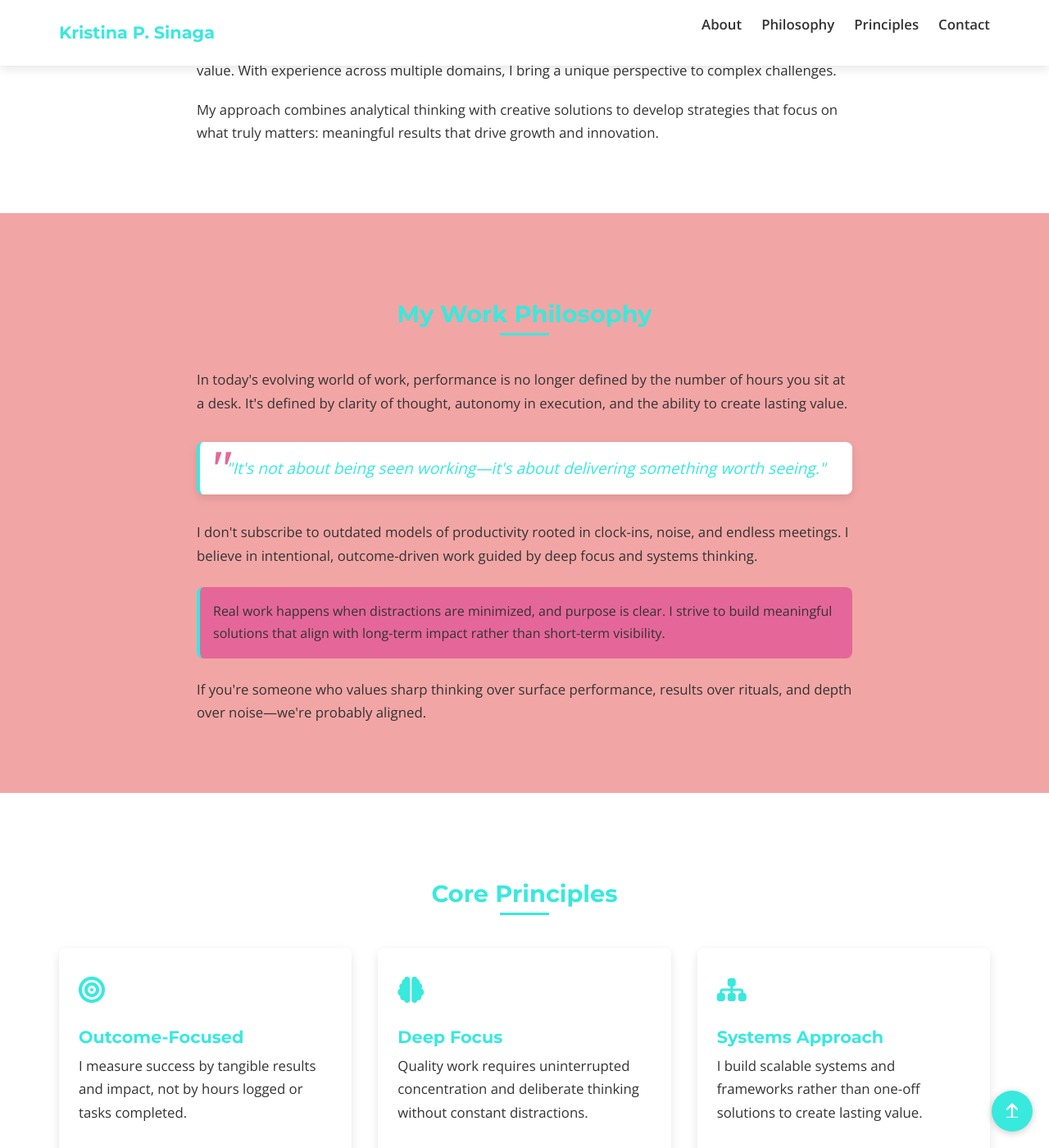
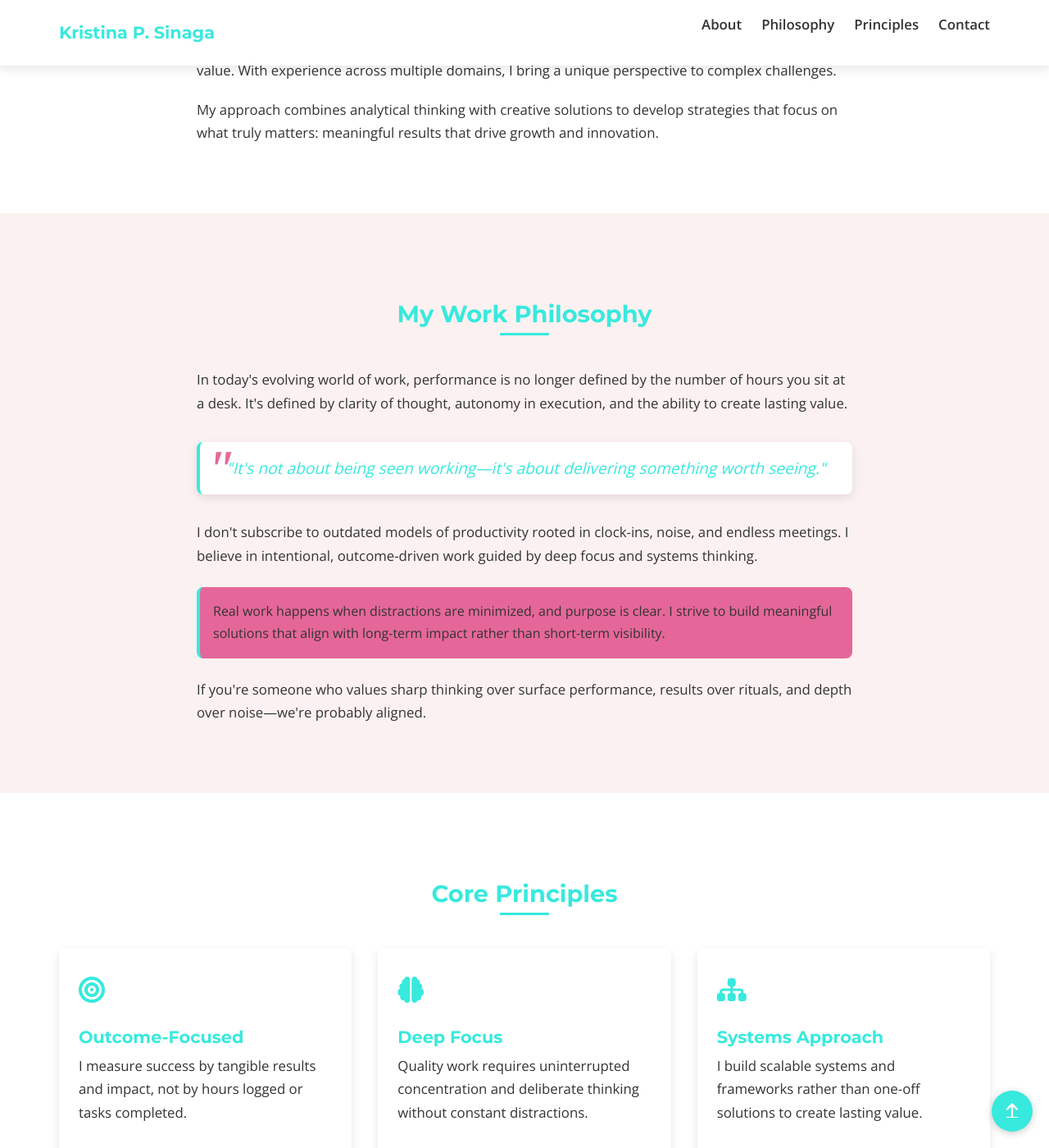
Before and after one commit to Kristina01-hash/Kristina01-hash.github.io, a Jekyll site: the page clown-network/chronicles/homepage_with_links_resume.html, which Jekyll copies as it is, in a window 1280 px wide and 1400 px high, scrolled down 644 px. Shown: the whole window at 82% size. Built offline with Jekyll 4.4.1, drawn with Linux system fonts in a browser that asks for light colours.

Commit message:
Update homepage_with_links_resume.html

```diff
--- a/clown-network/chronicles/homepage_with_links_resume.html
+++ b/clown-network/chronicles/homepage_with_links_resume.html
@@ -38,7 +38,7 @@
       --primary-light: #e56799;
       --secondary-color: #005a87;
       --text-color: #333;
-      --light-bg: #f2a5a5;
+      --light-bg: #fcf1f1;
       --accent-color: #4CAF50;
       --border-radius: 8px;
       --box-shadow: 0 4px 12px rgba(0,0,0,0.1);
```
